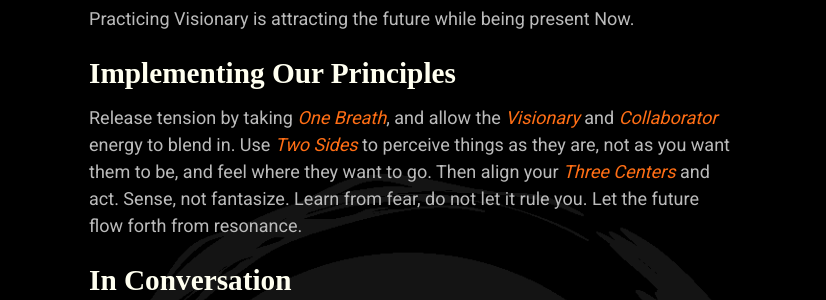
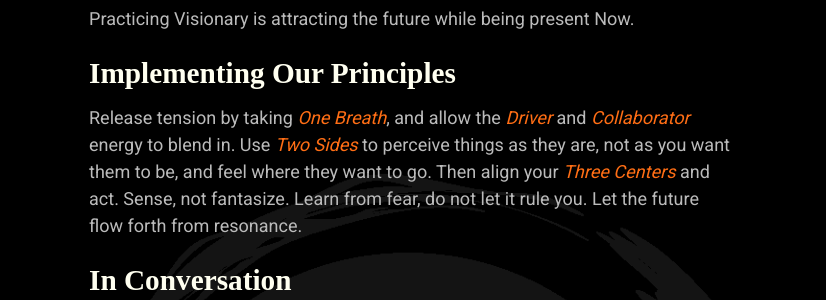
Before and after one commit to mindset-dojo/mindset-dojo.github.io, a Jekyll site: the page built from _forms/visionary.md, in a window 1280 px wide and 900 px high, scrolled down 1101 px. Shown: the part 153-453 px from the top of the window, without its empty margins (229-1055 px from the left). Built offline with Jekyll 4.4.1, drawn with Linux system fonts in a browser that asks for light colours; some web fonts are replaced.

Commit message:
fix(visionary): change self-reference to reference of driver.

```diff
--- a/_forms/visionary.md
+++ b/_forms/visionary.md
@@ -48,7 +48,7 @@
 
 ### Implementing Our Principles
 
-Release tension by taking [One Breath](../one-breath), and allow the [Visionary](../visionary/) and [Collaborator](../collaborator/) energy to blend in. Use [Two Sides](../two-sides/) to perceive things as they are, not as you want them to be, and feel where they want to go. Then align your [Three Centers](../three-centers/) and act. Sense, not fantasize. Learn from fear, do not let it rule you. Let the future flow forth from resonance.
+Release tension by taking [One Breath](../one-breath), and allow the [Driver](../driver/) and [Collaborator](../collaborator/) energy to blend in. Use [Two Sides](../two-sides/) to perceive things as they are, not as you want them to be, and feel where they want to go. Then align your [Three Centers](../three-centers/) and act. Sense, not fantasize. Learn from fear, do not let it rule you. Let the future flow forth from resonance.
 
 ### In Conversation
 
```
